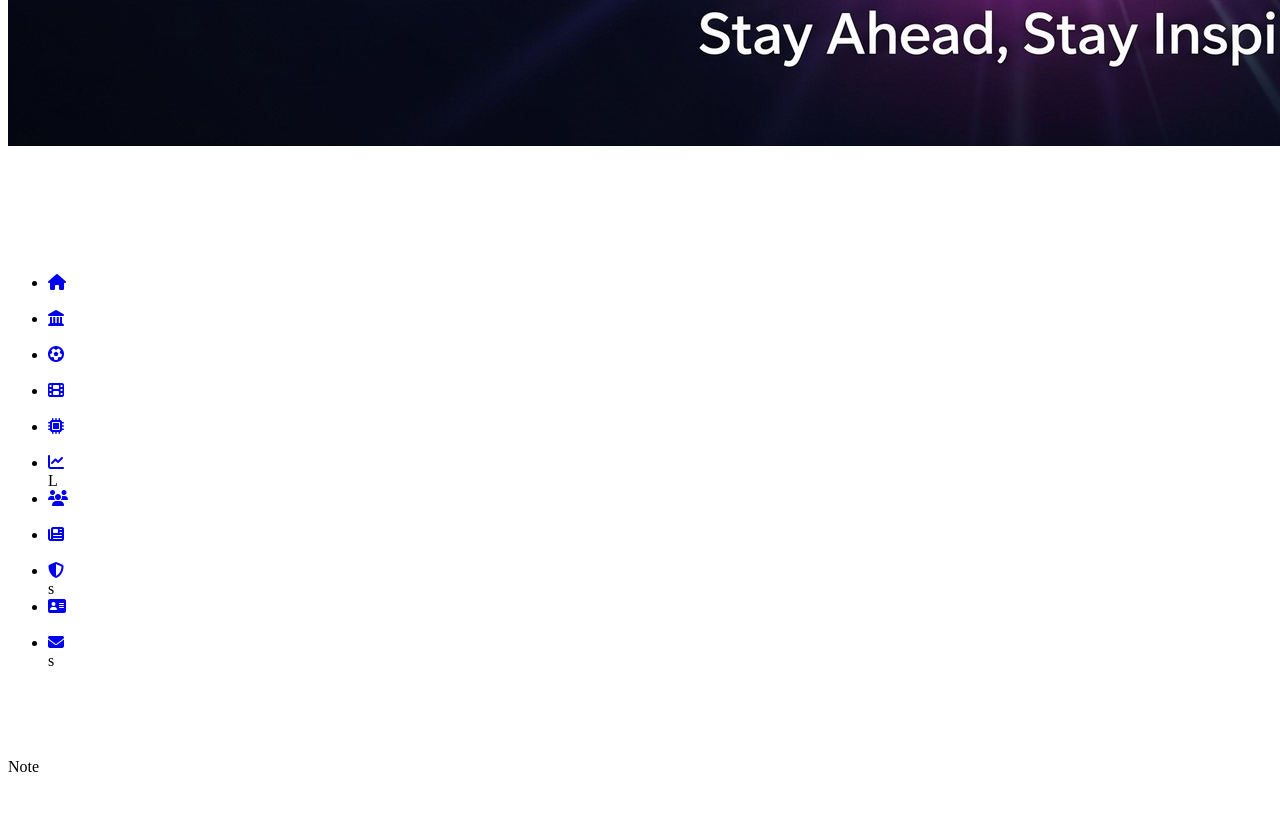
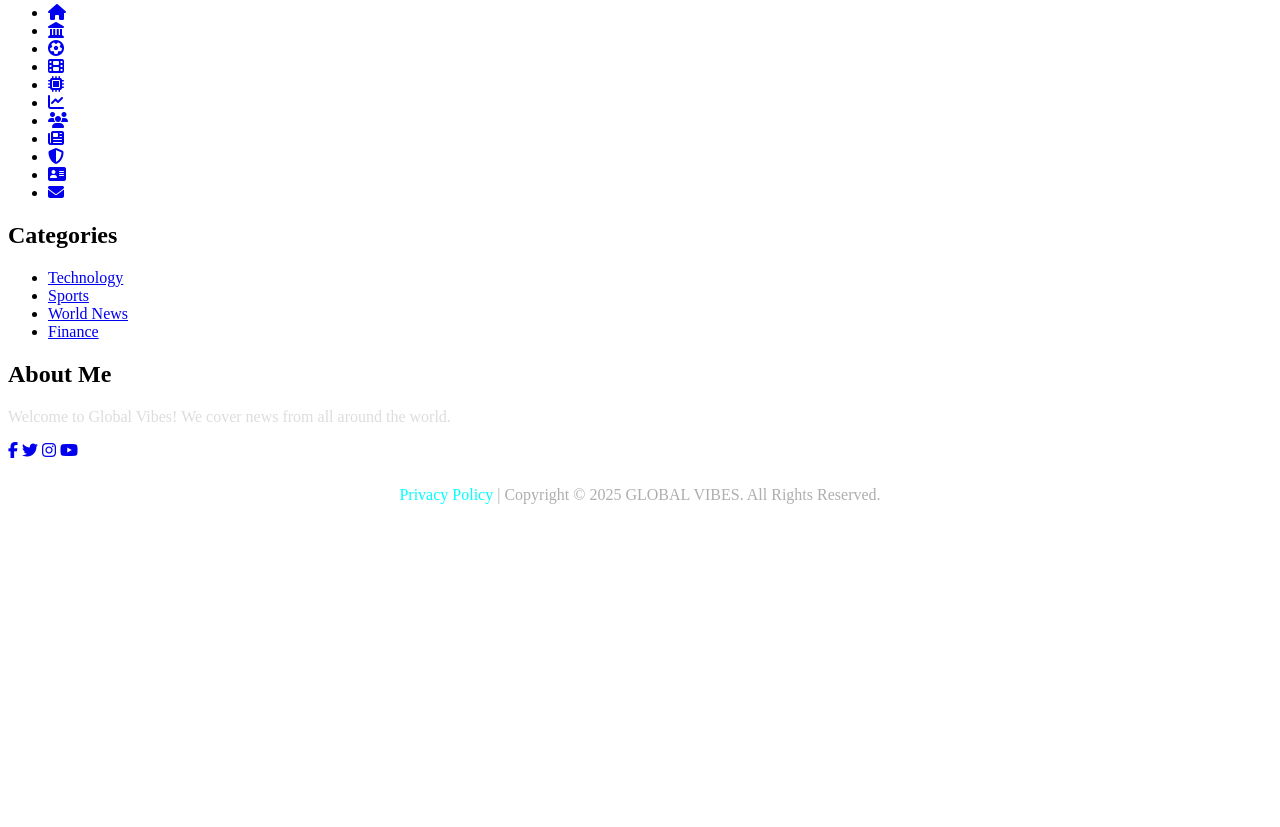
Before and after one commit to globalvibest10/globalvibes, a website with bundled scripts: page index.html in a window 1280 px wide. Shown: the part 3193-4020 px from the top of the page. After the commit the page ends 3733 px from the top, so only its background shows below. Built offline with nearby package versions, Linux system fonts and the light colour scheme.

Commit message:
Admin pane)

```diff
--- a/index.html
+++ b/index.html
@@ -34,19 +34,19 @@
                     <li><a href="category.html?cat=entertainment" title="Entertainment"><i class="fas fa-film"></i></a></li>
                     <li><a href="category.html?cat=technology" title="Technology"><i class="fas fa-microchip"></i></a></li>
                     <li><a href="category.html?cat=finance" title="Finance"><i class="fas fa-chart-line"></i></a></li>
-L                <li><a href="category.html?cat=social" title="Social"><i class="fas fa-users"></i></a></li>
+                    <li><a href="category.html?cat=social" title="Social"><i class="fas fa-users"></i></a></li>
                     <li><a href="articles.html" title="Articles"><i class="fas fa-newspaper"></i></a></li>
                     <li><a href="privacy.html" title="Privacy Policy"><i class="fas fa-shield-halved"></i></a></li>
-s                <li><a href="about.html" title="About Us"><i class="fas fa-address-card"></i></a></li>
+                    <li><a href="about.html" title="About Us"><i class="fas fa-address-card"></i></a></li>
                     <li><a href="contact.html" title="Contact Us"><i class="fas fa-envelope"></i></a></li>
-s            </ul>
+                </ul>
             </nav>
 
             <div class="main-outer">
                 <div class="main-inner columns">
 
                     <main class="column-center-outer">
-Note              <div class="column-center-inner">
+                        <div class="column-center-inner">
                             </div>
                     </main>
 
@@ -55,39 +55,38 @@ Note              <div class="column-center-inner">
                              <div class="sidebar">
                                 <div class="widget">
                                     <h2>Categories</h2>
-warning                        <ul>
+                                    <ul>
                                         <li><a href="#">Technology</a></li>
-s                                  <li><a href="#">Sports</a></li>
+                                        <li><a href="#">Sports</a></li>
                                         <li><a href="#">World News</a></li>
                                         <li><a href="#">Finance</a></li>
-create mode 100644 admin/package-lock.json
                                     </ul>
-Section                      </div>
+                                </div>
                                 <div class="widget">
                                     <h2>About Me</h2>
-                          s     <p style="color: #ddd;">Welcome to Global Vibes! We cover news from all around the world.</p>
+                                    <p style="color: #ddd;">Welcome to Global Vibes! We cover news from all around the world.</p>
                                 </div>
                              </div>
                         </div>
                     </aside>
-s
+
                 </div>
             </div>
 
             <footer>
-                <div classs="footer-outer">
+                <div class="footer-outer">
                     <div class="footer-social-links">
                         <a href="https://www.facebook.com/" target="_blank" title="Facebook"><i class="fab fa-facebook-f"></i></a>
-s                    <a href="https://www.twitter.com/" target="_blank" title="Twitter"><i class="fab fa-twitter"></i></a>
+                        <a href="https://www.twitter.com/" target="_blank" title="Twitter"><i class="fab fa-twitter"></i></a>
                         <a href="https://www.instagram.com/" target="_blank" title="Instagram"><i class="fab fa-instagram"></i></a>
                         <a href="https://www.youtube.com/" target="_blank" title="YouTube"><i class="fab fa-youtube"></i></a>
                     </div>
                     <p style="text-align: center; padding: 10px 20px 20px; color: #aeaeae;">
-s                    <a href="privacy.html" style="color: #00FFFF; text-decoration: none;">Privacy Policy</a> |
-Look                    Copyright © 2025 GLOBAL VIBES. All Rights Reserved.
+                        <a href="privacy.html" style="color: #00FFFF; text-decoration: none;">Privacy Policy</a> |
+                        Copyright © 2025 GLOBAL VIBES. All Rights Reserved.
                     </p>
                 </div>
-s        </footer>
+            </footer>
 
         </div>
     </div>
@@ -95,5 +94,6 @@ s        </footer>
     <script type="module" src="script.js"></script>
 
     <script src="https://identity.netlify.com/v1/netlify-identity-widget.js"></script>
+
 </body>
 </html>
```
Lines whose indentation alone changed are shown as unchanged.
